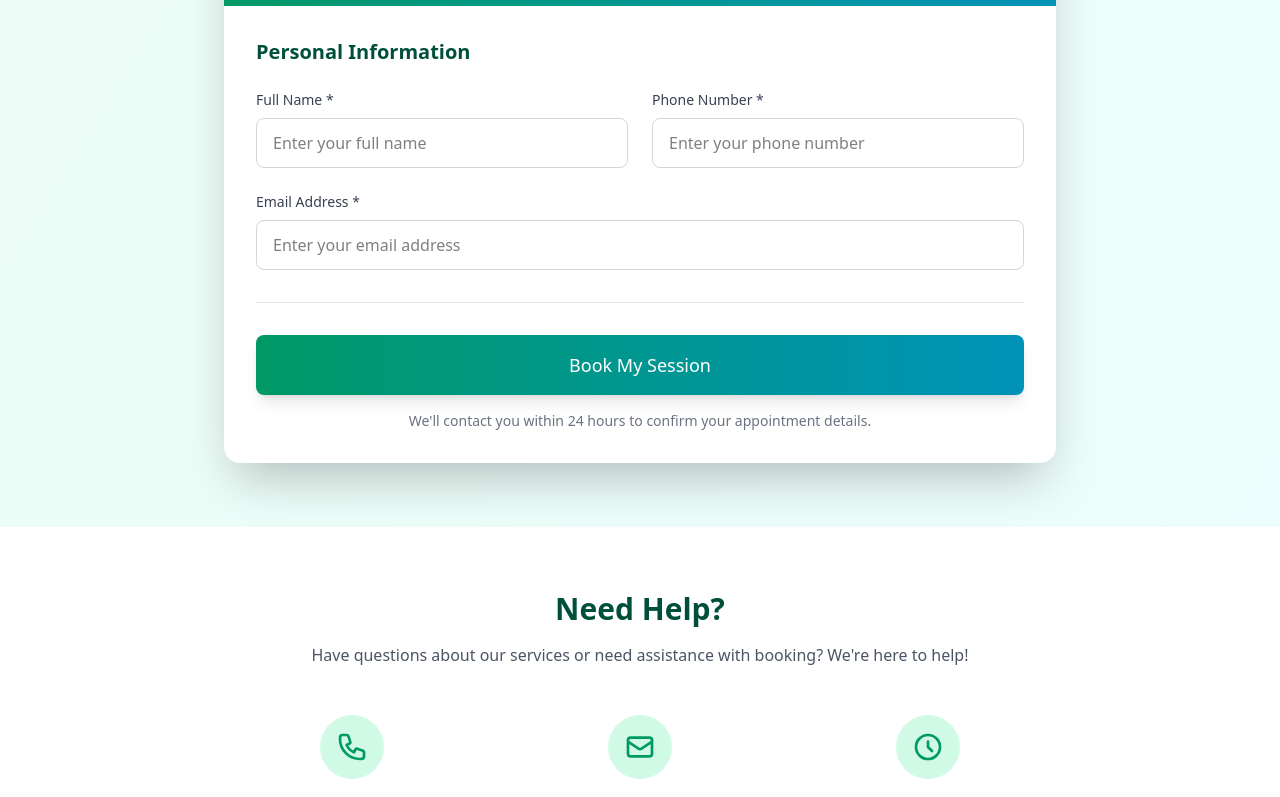
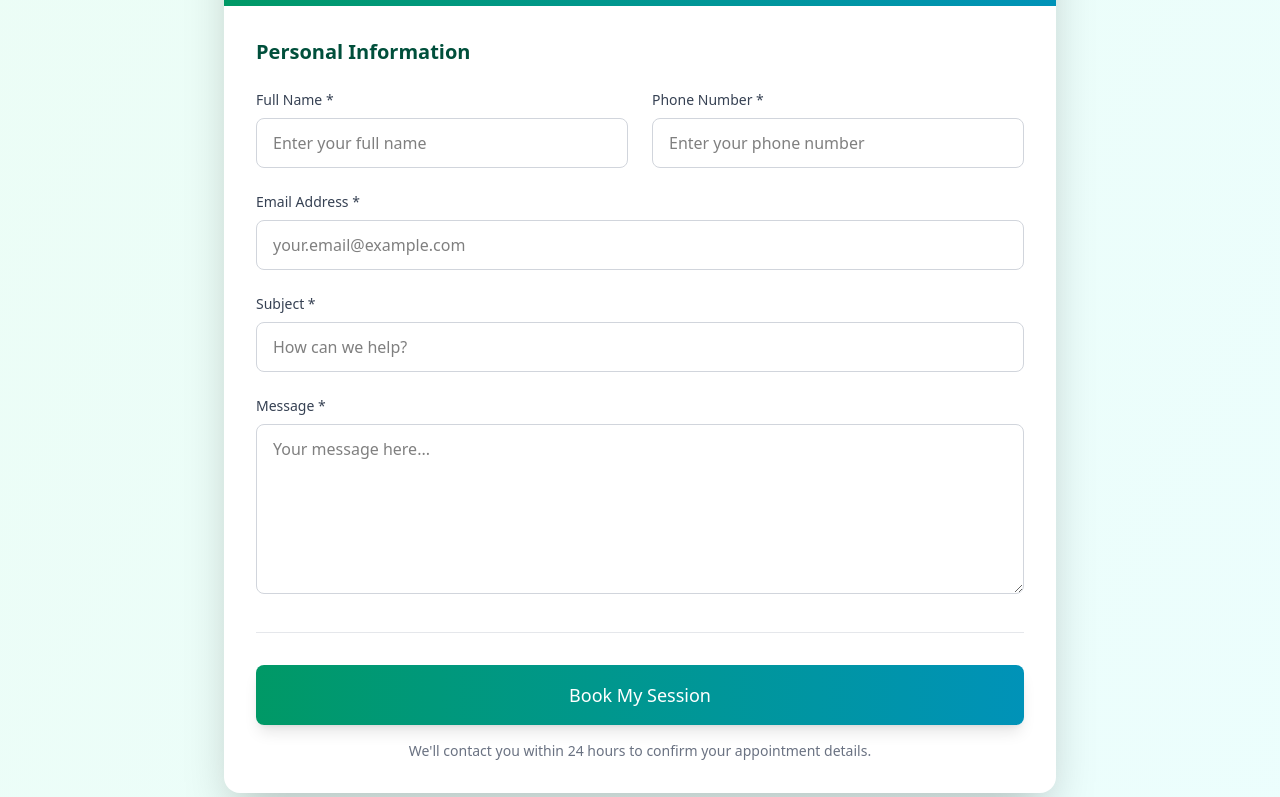
Before and after one commit to AmanMishra0987/nutri, a React (Vite) app: page /booking in a window 1280 px wide. Shown: the part 574-1371 px from the top of the page. Built offline with nearby package versions, Linux system fonts and the light colour scheme.

Commit message:
add tabs of booking

```diff
--- a/src/pages/BookingPage.jsx
+++ b/src/pages/BookingPage.jsx
@@ -21,7 +21,8 @@ const BookingPage = () => {
     name: "",
     phone: "",
     email: "",
-
+    subject: "",
+    message: "",
   });
 
   const [errors, setErrors] = useState({});
@@ -66,6 +67,14 @@ const BookingPage = () => {
       newErrors.email = "Please enter a valid email address";
     }
 
+    if (!formData.subject.trim()) {
+      newErrors.subject = "Subject is required";
+    }
+
+    if (!formData.message.trim()) {
+      newErrors.message = "Message is required";
+    }
+
     setErrors(newErrors);
     return Object.keys(newErrors).length === 0;
   };
@@ -86,7 +95,8 @@ const BookingPage = () => {
         name: "",
         phone: "",
         email: "",
-
+        subject: "",
+        message: "",
       });
     }
   };
@@ -230,10 +240,56 @@ const BookingPage = () => {
                     className={`w-full px-4 py-3 border rounded-lg focus:ring-2 focus:ring-emerald-500 focus:border-emerald-500 transition-colors ${
                       errors.email ? "border-red-500" : "border-gray-300"
                     }`}
-                    placeholder="Enter your email address"
+                    placeholder="your.email@example.com"
                   />
                   {errors.email && (
                     <p className="text-red-500 text-sm mt-1">{errors.email}</p>
+                  )}
+                </div>
+
+                <div className="mt-6">
+                  <label
+                    htmlFor="subject"
+                    className="block text-sm font-medium text-gray-700 mb-2"
+                  >
+                    Subject *
+                  </label>
+                  <input
+                    type="text"
+                    id="subject"
+                    name="subject"
+                    value={formData.subject}
+                    onChange={handleChange}
+                    className={`w-full px-4 py-3 border rounded-lg focus:ring-2 focus:ring-emerald-500 focus:border-emerald-500 transition-colors ${
+                      errors.subject ? "border-red-500" : "border-gray-300"
+                    }`}
+                    placeholder="How can we help?"
+                  />
+                  {errors.subject && (
+                    <p className="text-red-500 text-sm mt-1">{errors.subject}</p>
+                  )}
+                </div>
+
+                <div className="mt-6">
+                  <label
+                    htmlFor="message"
+                    className="block text-sm font-medium text-gray-700 mb-2"
+                  >
+                    Message *
+                  </label>
+                  <textarea
+                    id="message"
+                    name="message"
+                    value={formData.message}
+                    onChange={handleChange}
+                    rows={6}
+                    className={`w-full px-4 py-3 border rounded-lg focus:ring-2 focus:ring-emerald-500 focus:border-emerald-500 transition-colors resize-y ${
+                      errors.message ? "border-red-500" : "border-gray-300"
+                    }`}
+                    placeholder="Your message here..."
+                  />
+                  {errors.message && (
+                    <p className="text-red-500 text-sm mt-1">{errors.message}</p>
                   )}
                 </div>
               </div>
--- a/src/pages/EnrollmentPage.jsx
+++ b/src/pages/EnrollmentPage.jsx
@@ -492,7 +492,7 @@ const EnrollmentPage = () => {
               </p>
               <div className="flex flex-col sm:flex-row gap-4 justify-center">
                 <Link
-                  to="/booking"
+                  to="/contact"
                   className="bg-white text-emerald-600 px-8 py-4 rounded-full hover:bg-emerald-50 transition duration-300 font-semibold text-lg shadow-lg"
                 >
                   Book Your Consultation
```
